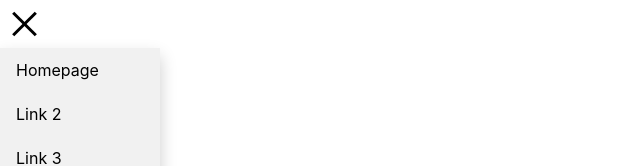
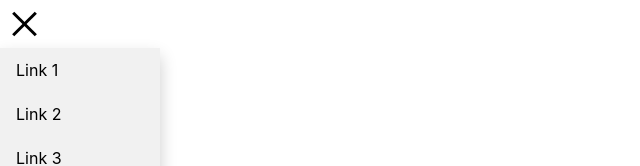
Before and after one commit to MalasataXD/sep4-frontend-ts, a React (Create React App) app: page / in a window 1280 px wide. Both pictures are taken after a click on the button 24 px from the left and 24 px from the top of the page. Shown: the top 166 px of the page, without its empty margins (0-640 px from the left). Built offline with nearby package versions, Linux system fonts and the light colour scheme.

Commit message:
Test for CollapsibleMenu Component * ADDED - CollapsibleMenu.test.tsx (Test for Show/hide menu on click )
* UPDATED
- CollapsibleMenu.tsx (small name change)

```diff
--- a/src/components/CollapsibleMenu/CollapsibleMenu.tsx
+++ b/src/components/CollapsibleMenu/CollapsibleMenu.tsx
@@ -17,7 +17,7 @@ export default function CollapsibleMenu() {
         <Hamburger onToggle={toggleShowMenu} />
 
         <div className="dropdown-content">
-          <a href="#">Homepage</a>
+          <a href="#">Link 1</a>
           <a href="#">Link 2</a>
           <a href="#">Link 3</a>
         </div>
```
Also changed, not shown: 1 other file (tests, documents, lock files or other folders).
